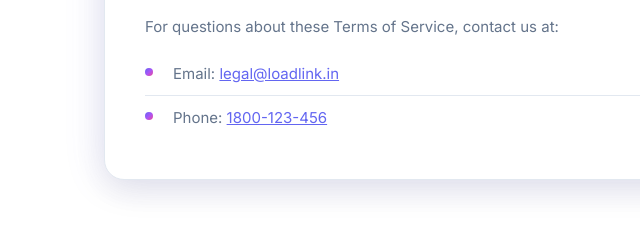
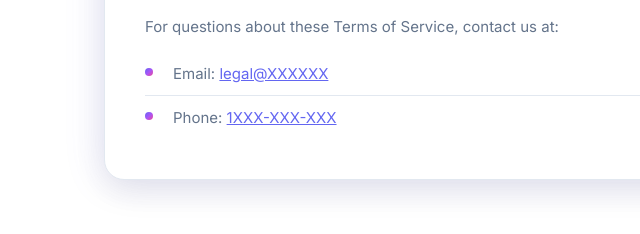
Before and after one commit to essakkipandiant-git/LoadLink, a website: page terms.html in a window 1280 px wide. Shown: the part 2912-3146 px from the top of the page, 0-640 px from the left. Drawn offline with Linux system fonts and the light colour scheme.

Commit message:
Update terms.html

```diff
--- a/terms.html
+++ b/terms.html
@@ -131,8 +131,8 @@
                     <h2>11. Contact</h2>
                     <p>For questions about these Terms of Service, contact us at:</p>
                     <ul>
-                        <li>Email: <a href="mailto:legal@loadlink.in" style="color: var(--primary-color);">legal@loadlink.in</a></li>
-                        <li>Phone: <a href="tel:+911800123456" style="color: var(--primary-color);">1800-123-456</a></li>
+                        <li>Email: <a href="mailto:legal@loadlink.in" style="color: var(--primary-color);">legal@XXXXXX</a></li>
+                        <li>Phone: <a href="tel:+911800123456" style="color: var(--primary-color);">1XXX-XXX-XXX</a></li>
                     </ul>
                 </section>
             </div>
```
